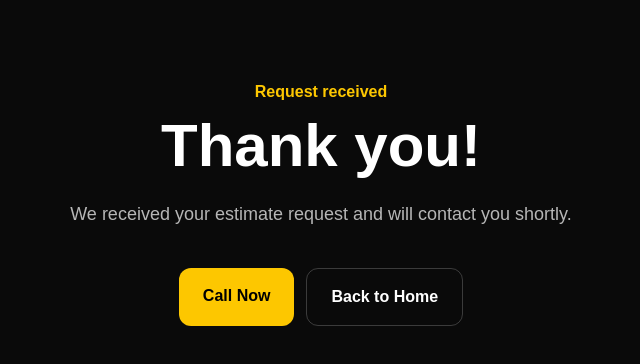
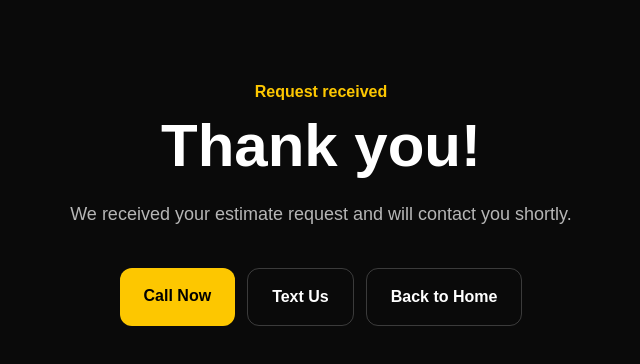
Before and after one commit to VitaliiPivnev/handyman-site, a Next.js app: page /thanks in a window 1280 px wide. Shown: the top 364 px of the page, without its empty margins (319-959 px from the left). Built offline with nearby package versions, Linux system fonts and the light colour scheme.

Commit message:
fix thanks page sms button

```diff
--- a/app/thanks/page.tsx
+++ b/app/thanks/page.tsx
@@ -23,6 +23,13 @@ export default function ThanksPage() {
           </a>
 
           <a
+            href="sms:+13054650208"
+            className="rounded-xl border border-white/20 px-6 py-4 font-bold text-white"
+          >
+            Text Us
+          </a>
+
+          <a
             href="/"
             className="rounded-xl border border-white/20 px-6 py-4 font-bold text-white"
           >
```
